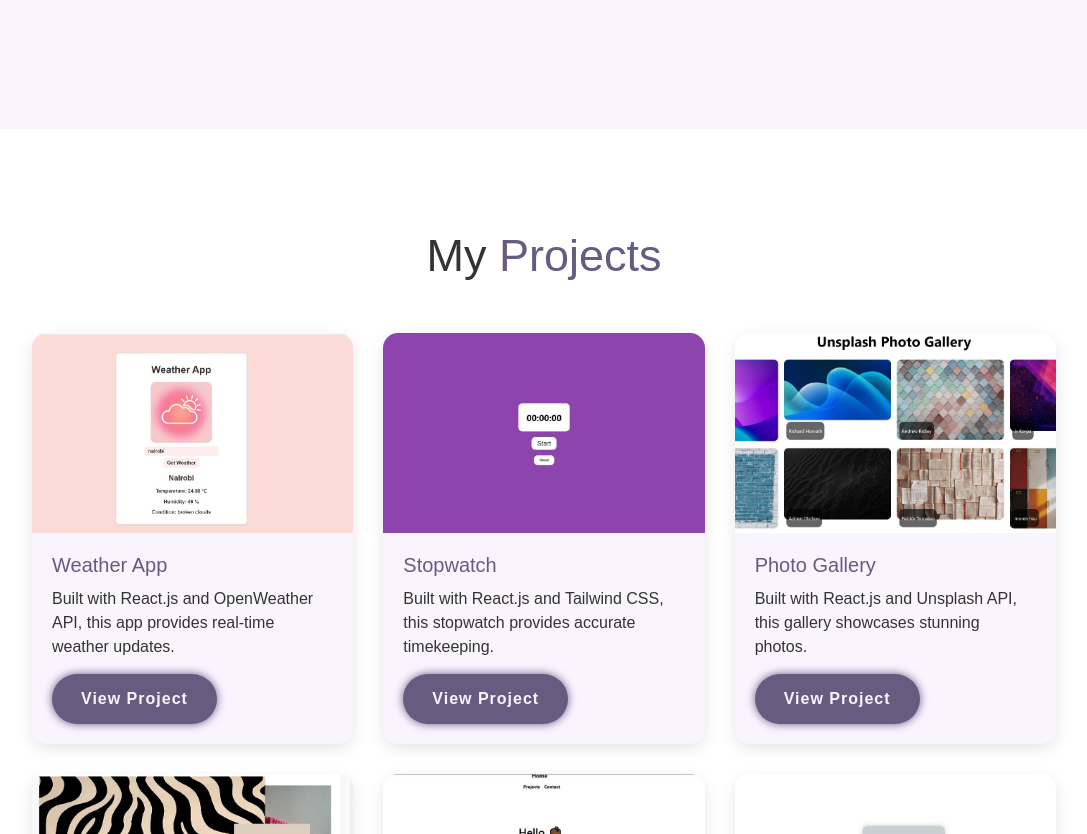
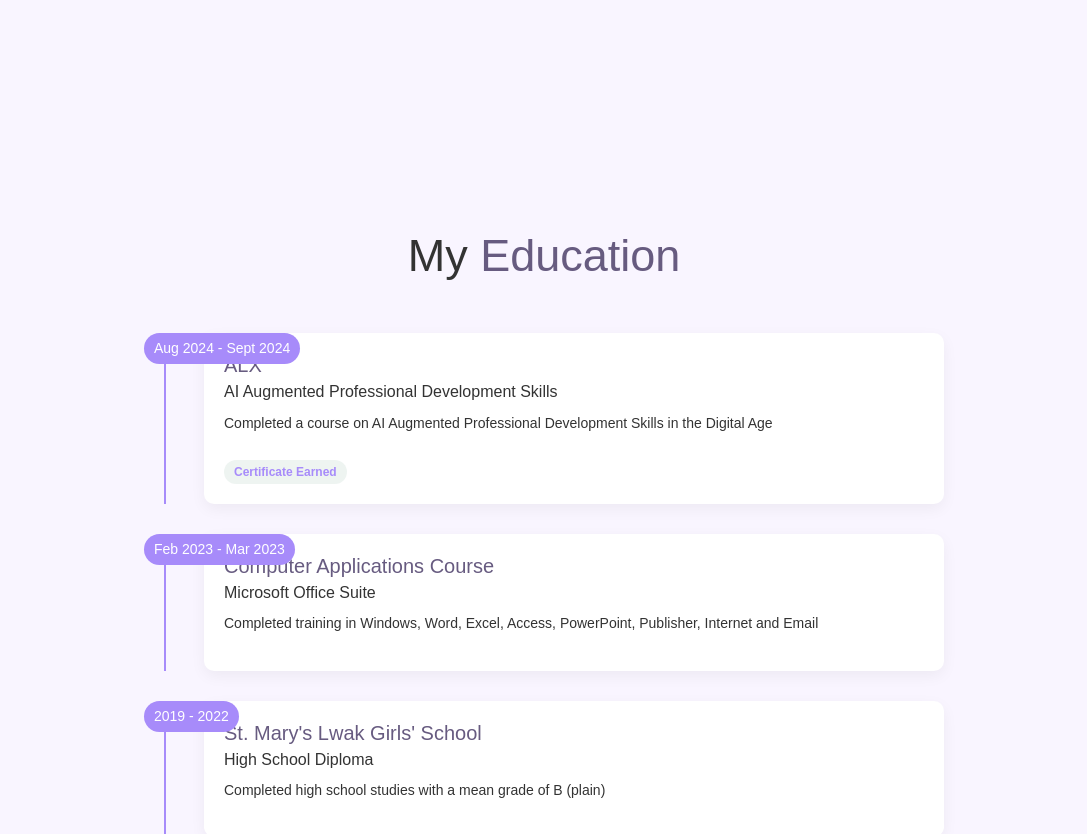
Before and after one commit to BlessedConso001/Portfolio001, a plain HTML site: page index.html in a window 1280 px wide. Shown: the part 1966-2800 px from the top of the page, without its empty margins (96-1183 px from the left). Drawn offline with nearby package versions, Linux system fonts and the light colour scheme.

Commit message:
education section added

```diff
--- a/index.html
+++ b/index.html
@@ -36,10 +36,6 @@
                 <a href="https://www.linkedin.com/in/sylvia-kathoni-869ab42a7/"><i class="fab fa-linkedin"></i></a>
                 <a href="https://github.com/Kathoni"><i class="fab fa-github"></i></a>
                 <a href="mailto:thrusherkeys@gmail.com"><i class="fas fa-envelope"></i></a>
-            </div>
-            <div class="button-group">
-                <a href="#contact" class="btn">Hire Me</a>
-                <a href="assets/CURRICULUM VITAE1.pdf" download="Sylvia_Resume.pdf" class="btn btn-cv">Download My CV</a>
             </div>
         </div>
         <div class="img-container">
@@ -85,6 +81,54 @@
             </div>
         </div>
     </section>
+<section id="education" class="education">
+    <h2 class="heading">My <span>Education</span></h2>
+    <div class="education-container">
+        <div class="education-item">
+            <div class="education-date">Aug 2024 - Sept 2024</div>
+            <div class="education-content">
+                <h3>ALX</h3>
+                <h4>AI Augmented Professional Development Skills</h4>
+                <p>Completed a course on AI Augmented Professional Development Skills in the Digital Age</p>
+                <span class="education-certificate">Certificate Earned</span>
+            </div>
+        </div>
+
+        <div class="education-item">
+            <div class="education-date">Feb 2023 - Mar 2023</div>
+            <div class="education-content">
+                <h3>Computer Applications Course</h3>
+                <h4>Microsoft Office Suite</h4>
+                <p>Completed training in Windows, Word, Excel, Access, PowerPoint, Publisher, Internet and Email</p>
+            </div>
+        </div>
+
+        <div class="education-item">
+            <div class="education-date">2019 - 2022</div>
+            <div class="education-content">
+                <h3>St. Mary's Lwak Girls' School</h3>
+                <h4>High School Diploma</h4>
+                <p>Completed high school studies with a mean grade of B (plain)</p>
+            </div>
+        </div>
+
+        <div class="education-item">
+            <div class="education-date">2009 - 2018</div>
+            <div class="education-content">
+                <h3>Kakamega Primary School</h3>
+                <h4>Primary Education</h4>
+                <p>Completed primary education with a total mark of 375</p>
+            </div>
+        </div>
+    </div>
+</section>
+
+<div class="button-group">
+    <a href="#contact" class="btn">Hire Me</a>
+    <a href="assets/CURRICULUM_VITAE1.pdf" download="Sylvia_Kathoni_CV.pdf" class="btn btn-cv">
+        <i class="fas fa-download"></i> Download My CV
+    </a>
+</div>
 
     <section id="projects" class="projects">
         <h2 class="heading">My <span>Projects</span></h2>
--- a/styles.css
+++ b/styles.css
@@ -317,6 +317,103 @@ body {
     border-left: 4px solid var(--secondary-color);
     border-radius: 0 8px 8px 0;
 }
+/* Education Section Styles */
+.education {
+    padding: 100px 10%;
+    background-color: var(--bg-color);
+}
+
+.education-container {
+    max-width: 800px;
+    margin: 0 auto;
+}
+
+.education-item {
+    display: flex;
+    margin-bottom: 30px;
+    position: relative;
+    padding-left: 60px;
+}
+
+.education-item::before {
+    content: '';
+    position: absolute;
+    left: 20px;
+    top: 0;
+    height: 100%;
+    width: 2px;
+    background: var(--secondary-color);
+}
+
+.education-date {
+    position: absolute;
+    left: 0;
+    top: 0;
+    background: var(--secondary-color);
+    color: white;
+    padding: 5px 10px;
+    border-radius: 20px;
+    font-size: 14px;
+    font-weight: 500;
+}
+
+.education-content {
+    background: white;
+    padding: 20px;
+    border-radius: 10px;
+    box-shadow: 0 5px 15px rgba(0,0,0,0.05);
+    width: 100%;
+}
+
+.education-content h3 {
+    color: var(--main-color);
+    font-size: 20px;
+    margin-bottom: 5px;
+}
+
+.education-content h4 {
+    color: var(--text-color);
+    font-size: 16px;
+    font-weight: 500;
+    margin-bottom: 10px;
+}
+
+.education-content p {
+    color: var(--text-color);
+    font-size: 14px;
+    line-height: 1.6;
+}
+
+.education-certificate {
+    display: inline-block;
+    margin-top: 10px;
+    padding: 3px 10px;
+    background: rgba(90, 143, 123, 0.1);
+    color: var(--secondary-color);
+    border-radius: 20px;
+    font-size: 12px;
+    font-weight: 600;
+}
+
+/* Responsive Design for Education Section */
+@media (max-width: 768px) {
+    .education-item {
+        flex-direction: column;
+        padding-left: 0;
+        padding-top: 50px;
+    }
+
+    .education-item::before {
+        left: 30px;
+        height: calc(100% - 20px);
+        top: 50px;
+    }
+
+    .education-date {
+        top: 0;
+        left: 20px;
+    }
+}
 
 /* Projects Section */
 .projects {
```
